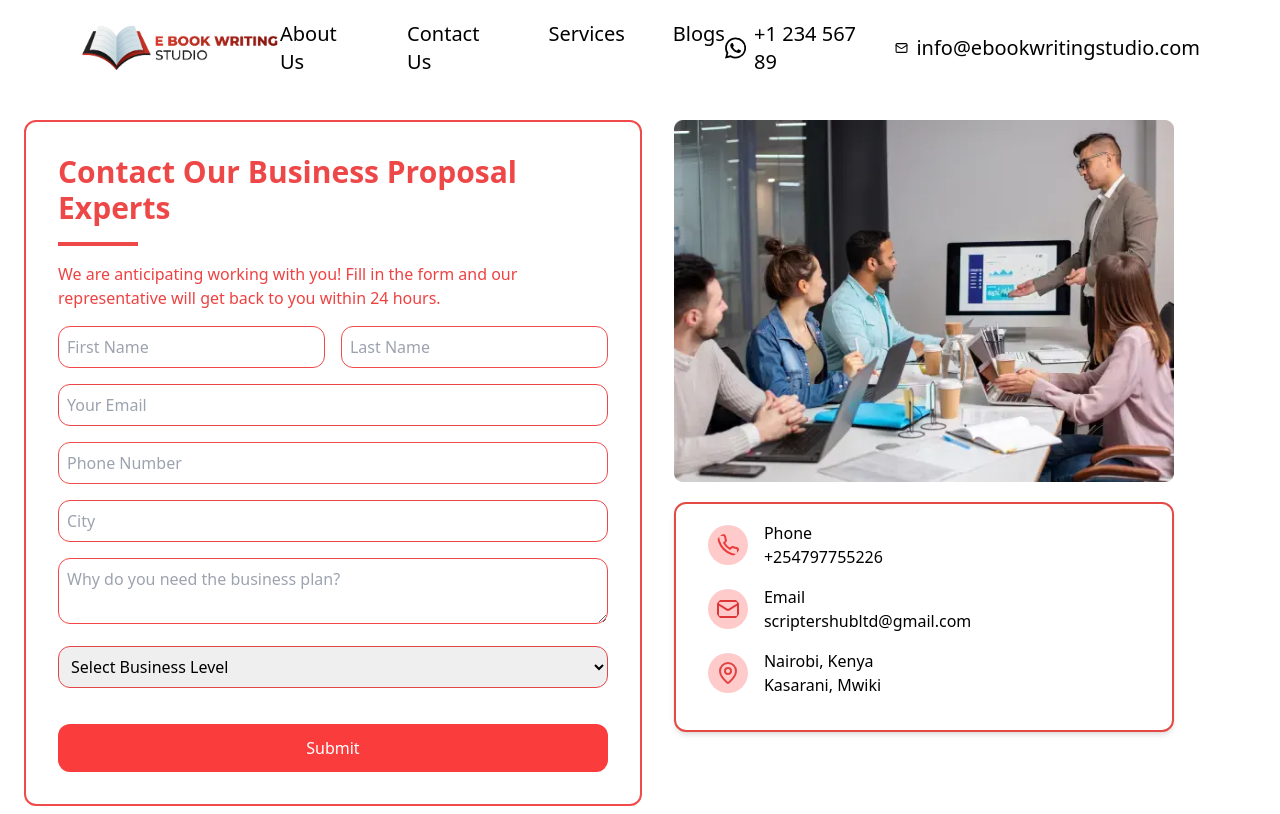
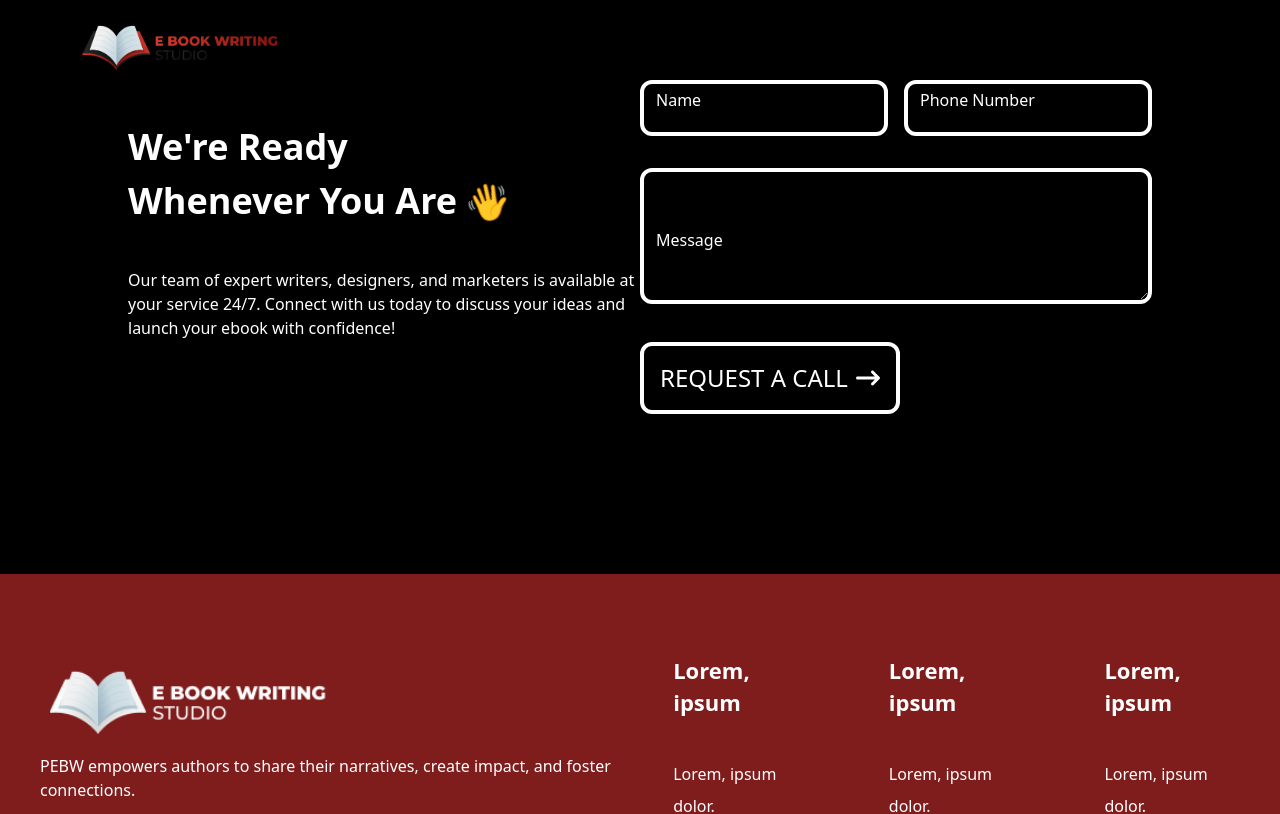
Before and after one commit to SyedMuhammadYahyaAli/Ebook, a Next.js app: page /contact in a window 1280 px wide. Shown: the top 814 px of the page. Built offline with nearby package versions, Linux system fonts and the light colour scheme.

Commit message:
Contact Component Updated

```diff
--- a/components/contactComponent/firstSection.tsx
+++ b/components/contactComponent/firstSection.tsx
@@ -1,264 +1,99 @@
-'use client';
-import { Mail, MapPin, Phone } from 'lucide-react';
-import Image from 'next/image';
-import Link from 'next/link';
-import React, { useState } from 'react';
-import { ToastContainer, toast } from 'react-toastify';
-import 'react-toastify/dist/ReactToastify.css';
+'use client'
+import { motion } from 'framer-motion';
+import React from 'react';
+import { FaArrowRightLong } from 'react-icons/fa6';
 
-interface FormData {
-  firstName: string;
-  lastName: string;
-  email: string;
-  phone: string;
-  city: string;
-  reason: string;
-  businessLevel: string;
-}
+const Contact = () => {
+  return (
+    <div className='flex flex-col lg:flex-row bg-black px-8 sm:px-4 lg:px-8 xl:px-32 2xl:px-20 py-10 lg:py-20 2xl:py-24'>
+      {/* Text */}
+      <div className='lg:py-10 flex-1'>
+        <h2 className='text-white font-bold max-w-[400px] text-[34px] lg:text-[36px]'>
+        We&apos;re Ready Whenever You Are <motion.span
+            animate={{
+              rotate: [-20, 20],
+            }}
+            transition={{
+              duration: 0.5,
+              repeat: Infinity,
+              repeatType: "reverse",
+              ease: "easeInOut",
+            }}
+            style={{ display: "inline-block" }}
+          >
+            👋
+          </motion.span>
 
-const ContactForm = () => {
-  const [formData, setFormData] = useState<FormData>({
-    firstName: '',
-    lastName: '',
-    email: '',
-    phone: '',
-    city: '',
-    reason: '',
-    businessLevel: '',
-  });
+        </h2>
+        <p className='text-white text-[14px] lg:text-[16px] pt-6 lg:pt-10 2xl:pt-8 max-w-[700px]'>
+        Our team of expert writers, designers, and marketers is available at your service 24/7. Connect with us today to discuss your ideas and launch your ebook with confidence!
 
-  const [isSubmitting, setIsSubmitting] = useState(false);
+        </p>
+      </div>
 
-  const handleChange = (e: React.ChangeEvent<HTMLInputElement | HTMLTextAreaElement | HTMLSelectElement>): void => {
-    setFormData({
-      ...formData,
-      [e.target.name]: e.target.value,
-    });
-  };
-
-  const handleSubmit = async (e: React.FormEvent<HTMLFormElement>): Promise<void> => {
-    e.preventDefault();
-    setIsSubmitting(true);
-    toast.info('Submitting your request...', {
-      position: "top-right",
-      autoClose: 2000,
-      hideProgressBar: true,
-      closeOnClick: true,
-      draggable: true,
-      theme: "light",
-    });
-
-    try {
-      const response = await fetch('/api/contact', {
-        method: 'POST',
-        headers: {
-          'Content-Type': 'application/json',
-        },
-        body: JSON.stringify(formData),
-      });
-
-      const result = await response.json();
-      if (response.ok) {
-        toast.success('Form submitted successfully!', {
-          position: "top-right",
-          autoClose: 3000,
-          hideProgressBar: false,
-          closeOnClick: true,
-          draggable: true,
-          theme: "colored",
-          style: {
-            backgroundColor: '#083554',
-            color: '#fff',
-          },
-        });
-        setFormData({
-          firstName: '',
-          lastName: '',
-          email: '',
-          phone: '',
-          city: '',
-          reason: '',
-          businessLevel: '',
-        });
-      } else {
-        toast.error(result.message || 'Failed to send message', {
-          position: "top-right",
-          autoClose: 3000,
-          hideProgressBar: true,
-          closeOnClick: true,
-          draggable: true,
-          theme: "light",
-        });
-      }
-    } catch (error) {
-      console.error('Error submitting form:', error);
-      toast.error('Failed to send message', {
-        position: "top-right",
-        autoClose: 3000,
-        hideProgressBar: true,
-        closeOnClick: true,
-        draggable: true,
-        theme: "light",
-      });
-    } finally {
-      setIsSubmitting(false);
-    }
-  };
-
-  return (
-    <div className="flex flex-wrap lg:flex-nowrap justify-between items-start p-6 2xl:p-12">
-      <ToastContainer
-        className="toast-container"
-        position="top-right"
-        autoClose={3000}
-        hideProgressBar
-        closeOnClick
-        pauseOnHover
-        draggable
-        theme="light"
-      />
-      <form
-        className="w-full lg:max-w-2xl bg-white p-8 rounded-xl 2xl:ml-52 border-2 border-[#f04a4a] mt-24"
-        onSubmit={handleSubmit}
-      >
-        <h2 className="text-3xl font-bold mb-4 text-start text-[#ee4747]">Contact Our Business Proposal Experts</h2>
-        <div className='w-20 mb-4 border-b-4 border-[#ee4848]'></div>
-        <p className="text-start mb-4 text-[#ee4242]">We are anticipating working with you! Fill in the form and our representative will get back to you within 24 hours.</p>
-
-        <div className="mb-4 grid grid-cols-2 gap-4">
+      {/* Form */}
+      <div className='flex justify-start items-start lg:justify-center lg:items-center flex-1 mt-4 lg:mt-0 lg:mb-20 2xl:mb-0'>
+        <form className='w-full max-w-lg 2xl:max-w-6xl 2xl:px-0'>
+          <div className="flex flex-col lg:flex-row gap-4 mb-4 2xl:gap-6">
+            <div className="relative group flex-1">
               <input
-            className="w-full p-2 rounded-xl focus:outline-none focus:ring-2 focus:ring-red-500 border border-[#f34747]"
+                className="w-full bg-transparent text-white border-4 border-white rounded-xl py-3 px-4 2xl:py-5 2xl:px-6 hover:border-teal-400 focus:border-teal-400 focus:outline-none transition duration-300 ease-in-out peer"
+                id="name"
                 type="text"
-            name="firstName"
-            placeholder="First Name"
-            value={formData.firstName}
-            onChange={handleChange}
                 required
               />
+              <label
+                htmlFor="name"
+                className="absolute left-4 top-3 2xl:left-6 2xl:top-3 text-white transition-all duration-300 transform -translate-y-1 scale-100
+                 pointer-events-none peer-focus:-translate-y-6 peer-focus:scale-75 peer-focus:bg-black peer-focus:text-teal-400
+                    group-hover:text-teal-400 group-hover:bg-black"
+              >
+                Name
+              </label>
+            </div>
+
+            <div className="relative group flex-1">
               <input
-            className="w-full p-2 border border-[#f04c4c] rounded-xl focus:outline-none focus:ring-2 focus:ring-red-500"
+                className="w-full bg-transparent text-white border-4 border-white rounded-xl py-3 px-4 2xl:py-5 2xl:px-6 hover:border-teal-400 focus:border-teal-400 focus:outline-none transition duration-300 ease-in-out peer"
+                id="phone"
                 type="text"
-            name="lastName"
-            placeholder="Last Name"
-            value={formData.lastName}
-            onChange={handleChange}
                 required
               />
+              <label
+                htmlFor="phone"
+                className="absolute left-4 top-3 2xl:left-6 2xl:top-3 text-white transition-all duration-300 transform -translate-y-1 scale-100
+                pointer-events-none peer-focus:-translate-y-6 peer-focus:scale-75 peer-focus:bg-black peer-focus:text-teal-400 group-hover:text-teal-400 group-hover:bg-black"
+              >
+                Phone Number
+              </label>
+            </div>
           </div>
 
-        <div className="mb-4">
-          <input
-            className="w-full p-2 border border-[#ec4545] rounded-xl focus:outline-none focus:ring-2 focus:ring-red-500"
-            type="email"
-            name="email"
-            placeholder="Your Email"
-            value={formData.email}
-            onChange={handleChange}
-            required
-          />
-        </div>
-
-        <div className="mb-4">
-          <input
-            className="w-full p-2 border border-[#f04c4c] rounded-xl focus:outline-none focus:ring-2 focus:ring-red-500"
-            type="tel"
-            name="phone"
-            placeholder="Phone Number"
-            value={formData.phone}
-            onChange={handleChange}
-            required
-          />
-        </div>
-
-        <div className="mb-4">
-          <input
-            className="w-full p-2 border border-[#eb4545] rounded-xl focus:outline-none focus:ring-2 focus:ring-red-500"
-            type="text"
-            name="city"
-            placeholder="City"
-            value={formData.city}
-            onChange={handleChange}
-            required
-          />
-        </div>
-
-        <div className="mb-4">
+          <div className='mt-8 relative group'>
             <textarea
-            className="w-full p-2 border border-[#f54646] rounded-xl focus:outline-none focus:ring-2 focus:ring-red-500"
-            name="reason"
-            placeholder="Why do you need the business plan?"
-            value={formData.reason}
-            onChange={handleChange}
-            rows={2}
+              id="message"
+              name="message"
+              className="w-full py-10 2xl:py-12 bg-transparent text-white border-4 border-white rounded-xl px-4 2xl:px-6
+               hover:border-teal-400 focus:border-teal-400 focus:outline-none transition duration-300 ease-in-out peer"
               required
             ></textarea>
+            <label
+              htmlFor="message"
+              className="absolute left-4 top-16 2xl:left-6 2xl:top-30 text-white transition-all duration-300 transform -translate-y-1 scale-100
+                peer-focus:-translate-y-20 peer-focus:scale-75 peer-focus:text-teal-400 peer-focus:bg-black
+                group-hover:text-teal-400 group-hover:bg-black"
+            >
+              Message
+            </label>
+
+            <button className='flex text-white text-2xl border-4 border-white rounded-xl mt-8 p-4 2xl:py-6 2xl:px-8 hover:bg-red-500 hover:border-red-500'>
+              REQUEST A CALL <FaArrowRightLong className='ml-2 mt-1' />
+            </button>
           </div>
-
-        <div className="mb-4">
-          <select
-            className="w-full p-2 border border-[#e44545] rounded-xl focus:outline-none focus:ring-2 focus:ring-red-500"
-            name="businessLevel"
-            value={formData.businessLevel}
-            onChange={handleChange}
-            required
-          >
-            <option value="">Select Business Level</option>
-            <option value="Startup">Startup</option>
-            <option value="Established">Established</option>
-            <option value="Enterprise">Enterprise</option>
-          </select>
-        </div>
-
-        <button
-          className={`w-full py-3 rounded-xl transition-colors mt-5 ${
-            !isSubmitting
-              ? 'bg-[#fa3c3c] text-white hover:bg-[#e94f4a]'
-              : 'bg-red-500 text-gray-300 cursor-not-allowed'
-          }`}
-          type="submit"
-          disabled={isSubmitting}
-        >
-          {isSubmitting ? 'Submitting...' : 'Submit'}
-        </button>
         </form>
-
-      <div className="w-full 2xl:w-1/2 2xl:h-[650px] mt-8 lg:mt-0 lg:ml-8 flex-grow lg:max-w-3xl 2xl:mr-28">
-        <div className="hidden lg:block mt-24">
-          <Image
-            src='/Mask.png'
-            alt='our team'
-            width={500}
-            height={500}
-            title='our team'
-          />
-        </div>
-
-        <div className="flex flex-col items-start justify-center bg-white p-8 rounded-xl shadow-md lg:max-w-[500px] h-[230px] mt-5 border-2 border-[#e44943]">
-          <div className="mb-4 flex items-center">
-            <Phone size={40} className="mr-4 p-2 bg-red-200 rounded-full text-[#ec3c3c]" />
-            <div>
-              Phone <br />
-              <Link rel='nofollow' href="https://wa.me/254797755226" className="hover:underline">+254797755226</Link>
-            </div>
-          </div>
-          <div className="mb-4 flex items-center">
-            <Mail size={40} className="mr-4 p-2 bg-red-200 rounded-full text-[#dd3737]" />
-            <div>
-              Email <br />
-              <Link rel='nofollow' href="mailto:scriptershubltd@gmail.com" className="hover:underline">scriptershubltd@gmail.com</Link>
-            </div>
-          </div>
-          <div className="mb-4 flex items-center">
-            <MapPin size={40} className="mr-4 p-2 bg-red-200 rounded-full text-[#e24444]" />
-            <div>
-              Nairobi, Kenya <br />
-              Kasarani, Mwiki
-            </div>
-          </div>
-        </div>
       </div>
     </div>
   );
 };
 
-export default ContactForm;
+export default Contact;
```
Lines whose indentation alone changed are shown as unchanged.
